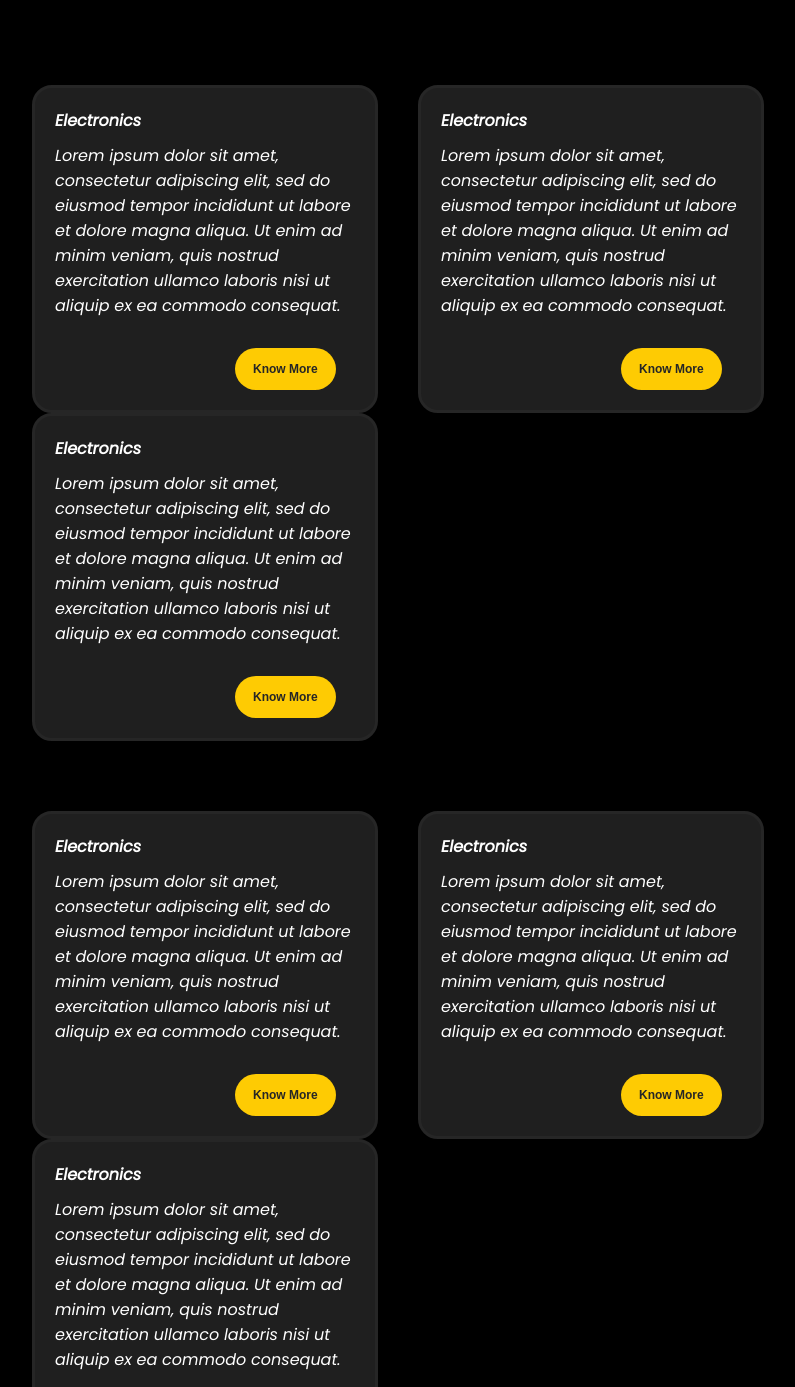
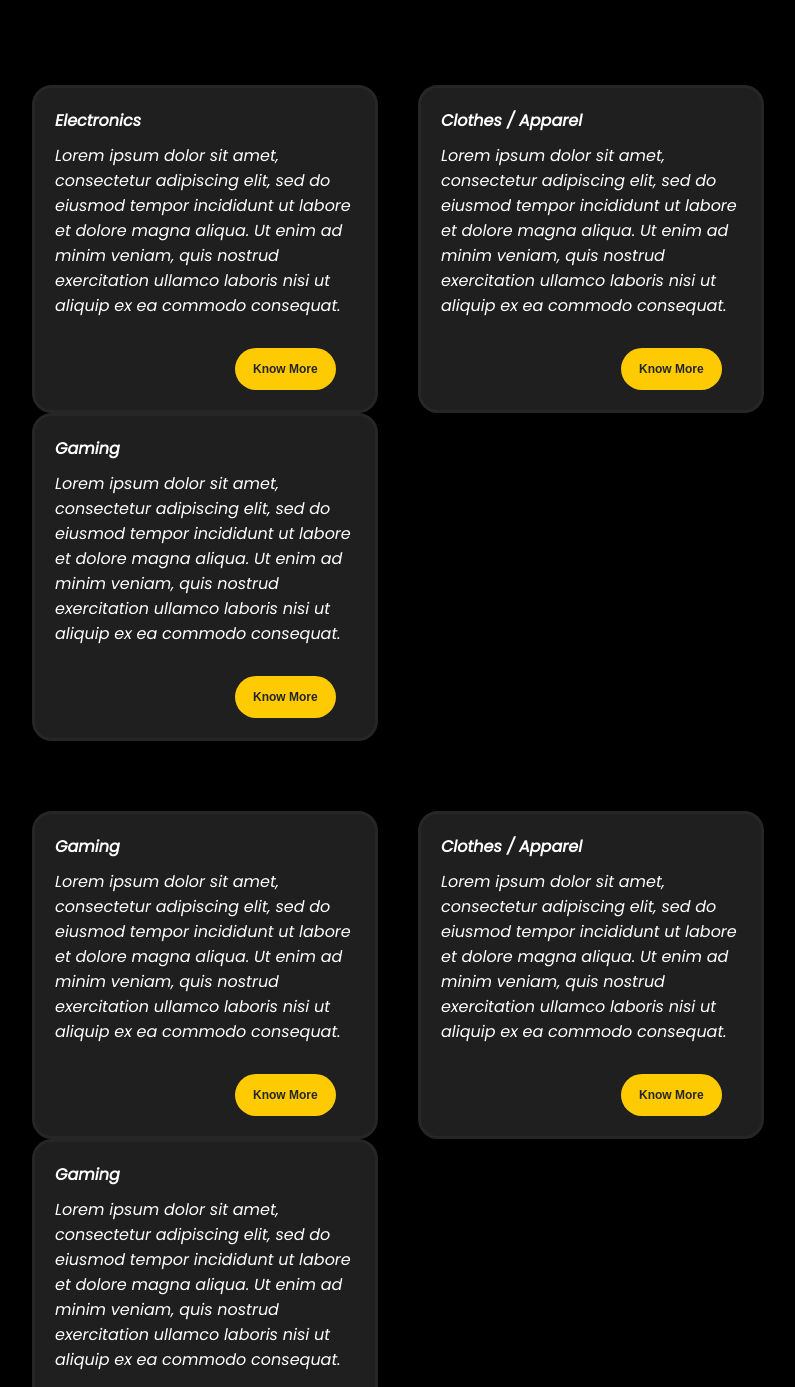
Before and after one commit to Jayesh-Jadhav05/acciobjob-f1-contest-2, a plain HTML site: page index.html in a window 1280 px wide. Shown: the part 477-1864 px from the top of the page, without its empty margins (172-967 px from the left). Drawn offline with Linux system fonts and the light colour scheme.

Commit message:
Update index.html

```diff
--- a/index.html
+++ b/index.html
@@ -88,7 +88,7 @@
 
                 <div class="s1">
                     <div class="para-head">
-                        <h4>Electronics</h4>
+                        <h4>Clothes / Apparel</h4>
                         <p>Lorem ipsum dolor sit amet, consectetur adipiscing elit,
                             sed do eiusmod tempor incididunt ut labore et dolore magna aliqua. Ut enim ad minim
                             veniam, quis nostrud exercitation ullamco laboris nisi ut aliquip ex ea commodo consequat.
@@ -99,7 +99,7 @@
 
                 <div class="s1">
                     <div class="para-head">
-                        <h4>Electronics</h4>
+                        <h4>Gaming</h4>
                         <p>Lorem ipsum dolor sit amet, consectetur adipiscing elit,
                             sed do eiusmod tempor incididunt ut labore et dolore magna aliqua. Ut enim ad minim
                             veniam, quis nostrud exercitation ullamco laboris nisi ut aliquip ex ea commodo consequat.
@@ -113,7 +113,7 @@
 
                 <div class="s1">
                     <div class="para-head">
-                        <h4>Electronics</h4>
+                        <h4>Gaming</h4>
                         <p>Lorem ipsum dolor sit amet, consectetur adipiscing elit,
                             sed do eiusmod tempor incididunt ut labore et dolore magna aliqua. Ut enim ad minim
                             veniam, quis nostrud exercitation ullamco laboris nisi ut aliquip ex ea commodo consequat.
@@ -124,7 +124,7 @@
 
                 <div class="s1">
                     <div class="para-head">
-                        <h4>Electronics</h4>
+                        <h4>Clothes / Apparel</h4>
                         <p>Lorem ipsum dolor sit amet, consectetur adipiscing elit,
                             sed do eiusmod tempor incididunt ut labore et dolore magna aliqua. Ut enim ad minim
                             veniam, quis nostrud exercitation ullamco laboris nisi ut aliquip ex ea commodo consequat.
@@ -135,7 +135,7 @@
 
                 <div class="s1">
                     <div class="para-head">
-                        <h4>Electronics</h4>
+                        <h4>Gaming</h4>
                         <p>Lorem ipsum dolor sit amet, consectetur adipiscing elit,
                             sed do eiusmod tempor incididunt ut labore et dolore magna aliqua. Ut enim ad minim
                             veniam, quis nostrud exercitation ullamco laboris nisi ut aliquip ex ea commodo consequat.
```
